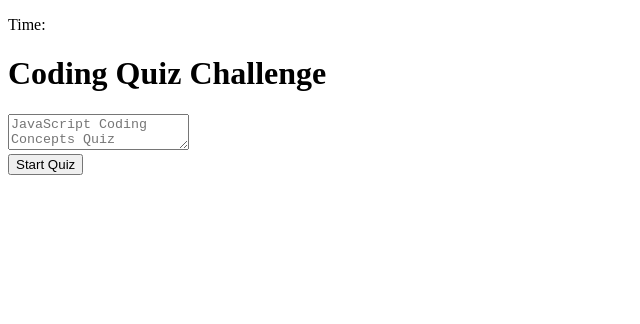
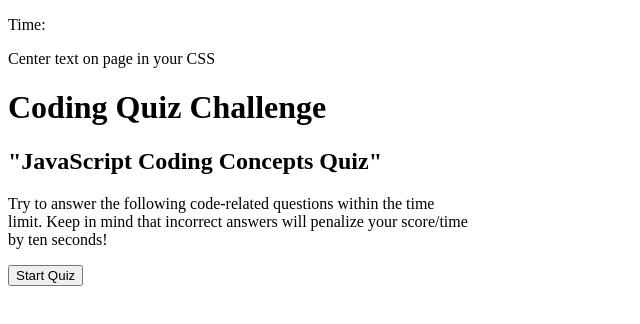
Before and after one commit to lewismcruz/homework4, a plain HTML site: page index.html in a window 1280 px wide. Shown: the whole page, without its empty margins (0-640 px from the left). Drawn offline with nearby package versions, Linux system fonts and the light colour scheme.

Commit message:
Worked on page update using document.createElement on script.js

```diff
--- a/index.html
+++ b/index.html
@@ -5,8 +5,8 @@
     <meta name="viewport" content="width=device-width, initial-scale=1.0">
     <meta http-equiv="X-UA-Compatible" content="ie=edge" />
     <title>Coding Concepts Game</title>
-    <link rel="stylesheet" href="style.css" />
-    <script src="https://cdnjs.cloudflare.com/ajax/libs/jquery/3.2.1/jquery.min.js"></script>
+    <!-- <link rel="stylesheet" href="style.css" /> -->
+    <!-- <script src="https://cdnjs.cloudflare.com/ajax/libs/jquery/3.2.1/jquery.min.js"></script> -->
 </head>
 <body>
 
@@ -16,29 +16,27 @@
 
     <div class="wrapper">
       <header>
-        <!-- Center text on page in your CSS -->
+         Center text on page in your CSS
         <h1>Coding Quiz Challenge</h1>
       </header>
       <div class="gameover"><p></p>
       </div>
       <div class="card">
         <div class="card-header">
+          <h2>"JavaScript Coding Concepts Quiz"</h2>
         </div>
         <div class="card-body">
-          <textarea
-            readonly
-            id="gameintro"
-            placeholder="JavaScript Coding Concepts Quiz"
-            aria-label=" Try to answer the following code-related questions within the time<br>
+          <p>Try to answer the following code-related questions within the time<br>
             limit. Keep in mind that incorrect answers will penalize your score/time<br>
-            by ten seconds!"
-          ></textarea>
+            by ten seconds!</p>
         </div>
         <div class="card-footer">
           <button id="startButton" class="btn" href="generateBtn">Start Quiz</button>
         </div>
        </div>
     </div>
+
+
     <script src="./script.js"></script>
 
 </body>
```
Also changed, not shown: script.js (+70 -5 lines).
